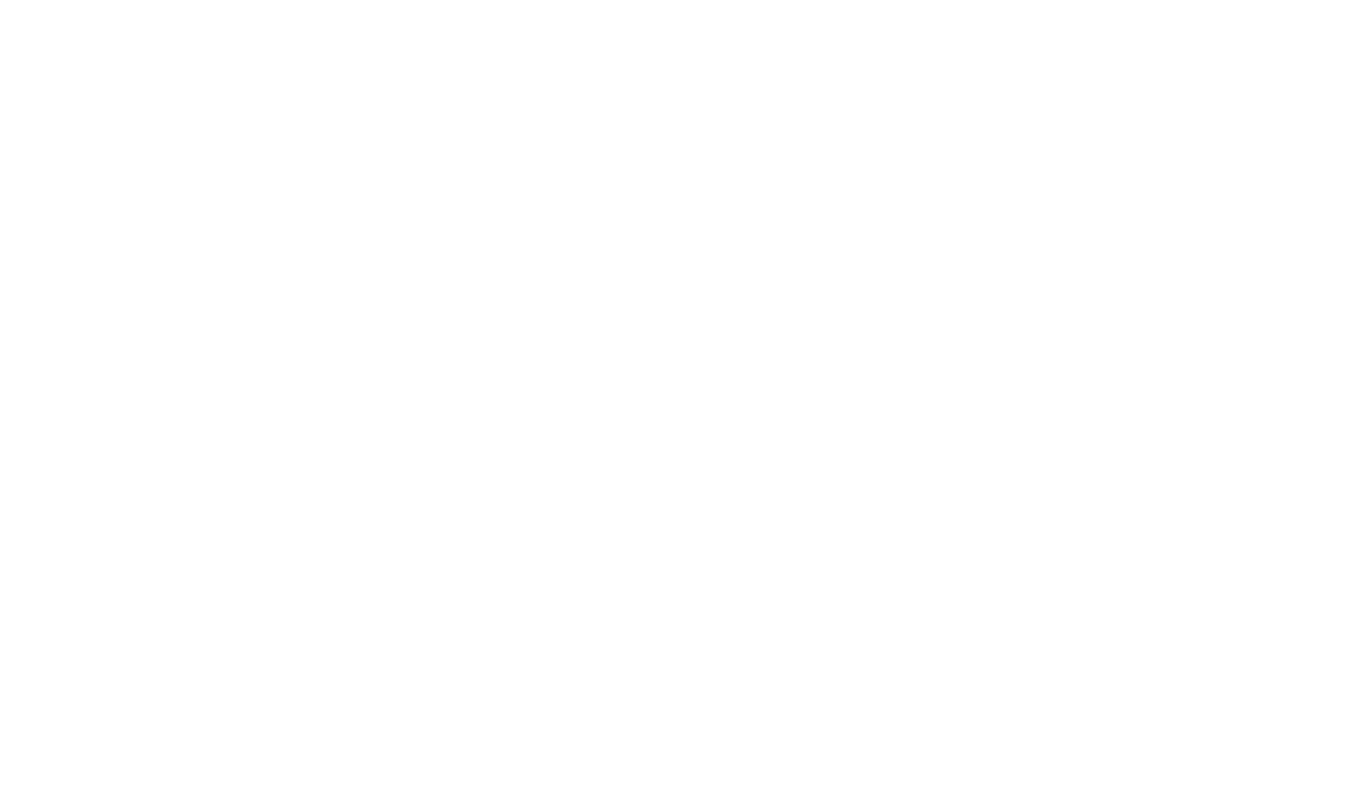
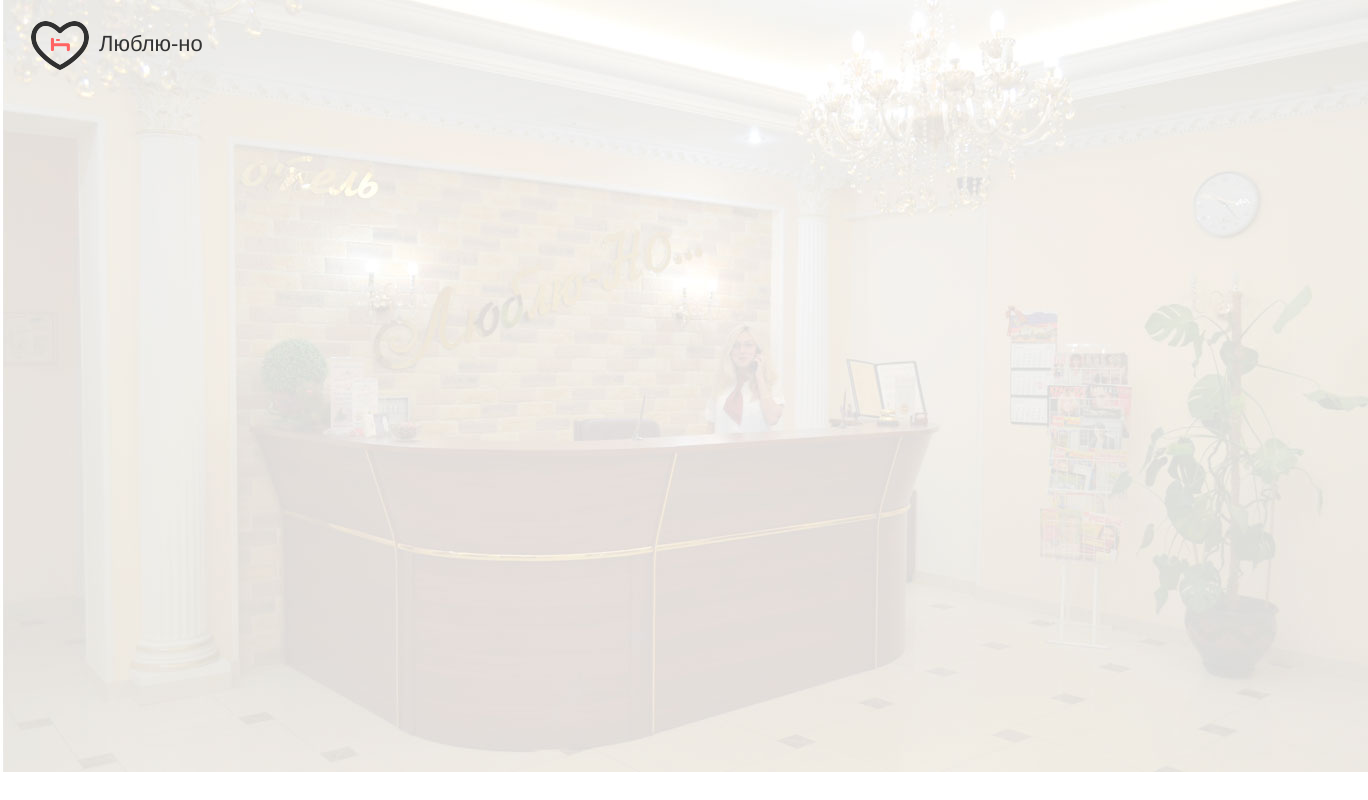
Before and after one commit to altair4ik1992/real1, a plain HTML site: page index.html in a window 1280 px wide. Shown: the whole page, 1368 px wide, since content can reach past the window. Drawn offline with nearby package versions, Linux system fonts and the light colour scheme.

Commit message:
create logo and background

```diff
--- /dev/null
+++ b/css/style.css
@@ -0,0 +1,23 @@
+#all {
+    background: url("../images/bg.jpg") no-repeat;
+    width: 1368px;
+    height: 772px;
+    margin: 0 auto;
+}
+
+.rm {
+    margin-right: 4px;
+}
+
+.logo a {
+    text-decoration: none;
+    color: #333333;
+}
+
+.logo {
+    font: "Myriad Pro Regular";
+    font-size: 22px;
+    font-style: normal;
+    margin-top: 20px;
+    padding-left: 30px;
+}
--- a/index.html
+++ b/index.html
@@ -5,10 +5,11 @@
     <meta http-equiv="X-UA-Compatible" content="IE=edge">
     <meta name="viewport" content="width=device-width, initial-scale=1">
     <!-- The above 3 meta tags *must* come first in the head; any other head content must come *after* these tags -->
-    <title>Bootstrap 101 Template</title>
+    <title>real1</title>
 
     <!-- Bootstrap -->
     <link href="css/bootstrap.css" rel="stylesheet">
+    <link href="css/style.css" rel="stylesheet">
 
     <!-- HTML5 shim and Respond.js for IE8 support of HTML5 elements and media queries -->
     <!-- WARNING: Respond.js doesn't work if you view the page via file:// -->
@@ -18,8 +19,15 @@
     <![endif]-->
 </head>
 <body>
-
-
+<div id="all">
+    <div class="navbar">
+        <div class="navbar-header">
+            <div class="logo">
+                <a href="#"><img class="rm" src="images/logo.png" alt=""> Люблю-но</a>
+            </div>
+        </div>
+    </div>
+</div>
 <!-- jQuery (necessary for Bootstrap's JavaScript plugins) -->
 <script src="https://ajax.googleapis.com/ajax/libs/jquery/1.12.4/jquery.min.js"></script>
 <!-- Include all compiled plugins (below), or include individual files as needed -->
```
Also changed, not shown: images/bg.jpg (added), images/logo.png (added).
